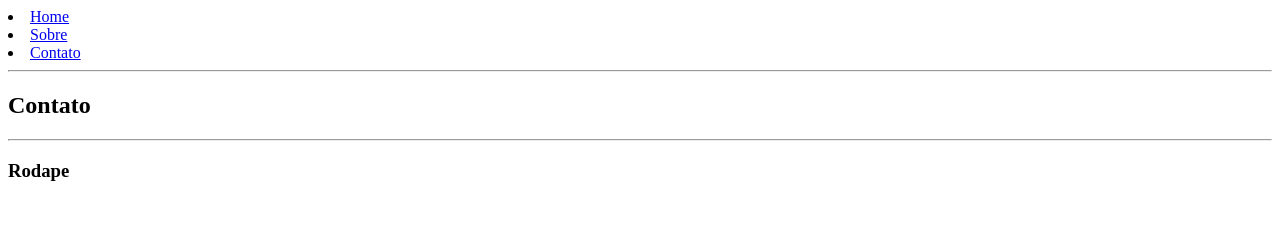
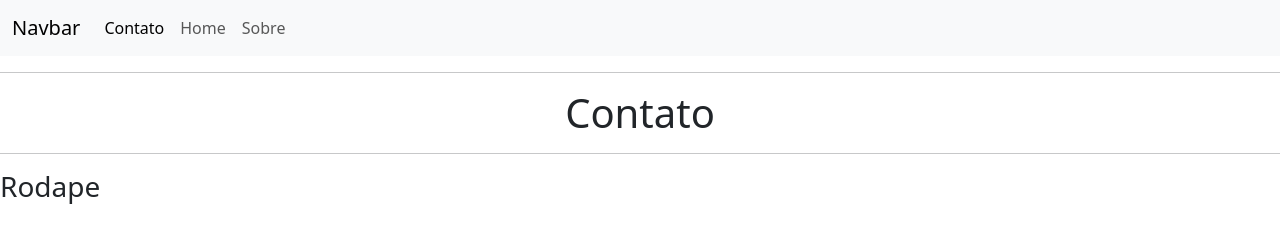
Before and after one commit to fabiopereirareis/site-0, a plain HTML site: page pages/contact.html in a window 1280 px wide. Drawn offline with nearby package versions, Linux system fonts and the light colour scheme.

Commit message:
feat: criacao do menu - navbar

```diff
--- a/pages/contact.html
+++ b/pages/contact.html
@@ -1,22 +1,44 @@
 <!DOCTYPE html>
 <html lang="pt-br">
+
 <head>
     <meta charset="UTF-8">
     <meta http-equiv="X-UA-Compatible" content="IE=edge">
     <meta name="viewport" content="width=device-width, initial-scale=1.0">
+    <link href="https://cdn.jsdelivr.net/npm/bootstrap@5.3.0-alpha3/dist/css/bootstrap.min.css" rel="stylesheet"
+        integrity="sha384-KK94CHFLLe+nY2dmCWGMq91rCGa5gtU4mk92HdvYe+M/SXH301p5ILy+dN9+nJOZ" crossorigin="anonymous">
     <title>Contato</title>
 </head>
+
 <body>
     <header>
-        <nav>
-            <li><a href="/index.html">Home</a></li>
-            <li><a href="/pages/about.html">Sobre</a></li>
-            <li><a href="/pages/contact.html">Contato</a></li>
+        <nav class="navbar navbar-expand-lg bg-body-tertiary">
+            <div class="container-fluid">
+                <a class="navbar-brand" href="#">Navbar</a>
+                <button class="navbar-toggler" type="button" data-bs-toggle="collapse"
+                    data-bs-target="#navbarSupportedContent" aria-controls="navbarSupportedContent"
+                    aria-expanded="false" aria-label="Toggle navigation">
+                    <span class="navbar-toggler-icon"></span>
+                </button>
+                <div class="collapse navbar-collapse" id="navbarSupportedContent">
+                    <ul class="navbar-nav me-auto mb-2 mb-lg-0">
+                        <li class="nav-item">
+                            <a class="nav-link active" aria-current="page" href="/pages/contact.html">Contato</a>
+                        </li>
+                        <li class="nav-item">
+                            <a class="nav-link" aria-current="page" href="/index.html">Home</a>
+                        </li>
+                        <li class="nav-item">
+                            <a class="nav-link" aria-current="page" href="/pages/about.html">Sobre</a>
+                        </li>
+                    </ul>
+                </div>
+            </div>
         </nav>
     </header>
 
     <hr>
-    <section>
+    <section class="container text-center">
         <h1>Contato</h1>
     </section>
 
@@ -25,5 +47,9 @@
     <footer>
         <h3>Rodape</h3>
     </footer>
+    <script src="https://cdn.jsdelivr.net/npm/bootstrap@5.3.0-alpha3/dist/js/bootstrap.bundle.min.js"
+        integrity="sha384-ENjdO4Dr2bkBIFxQpeoTz1HIcje39Wm4jDKdf19U8gI4ddQ3GYNS7NTKfAdVQSZe"
+        crossorigin="anonymous"></script>
 </body>
+
 </html>
```
Also changed, not shown: index.html (+32 -6 lines), pages/about.html (+25 -5 lines).
